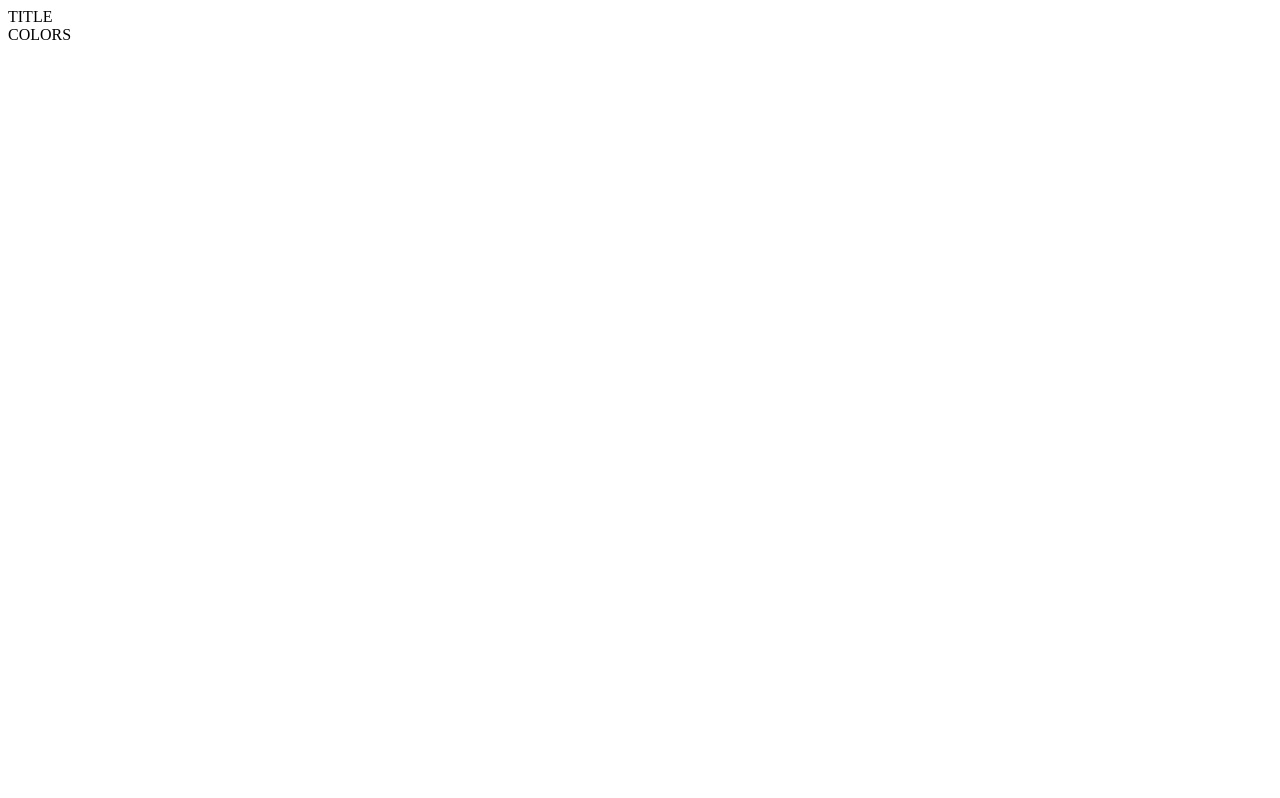
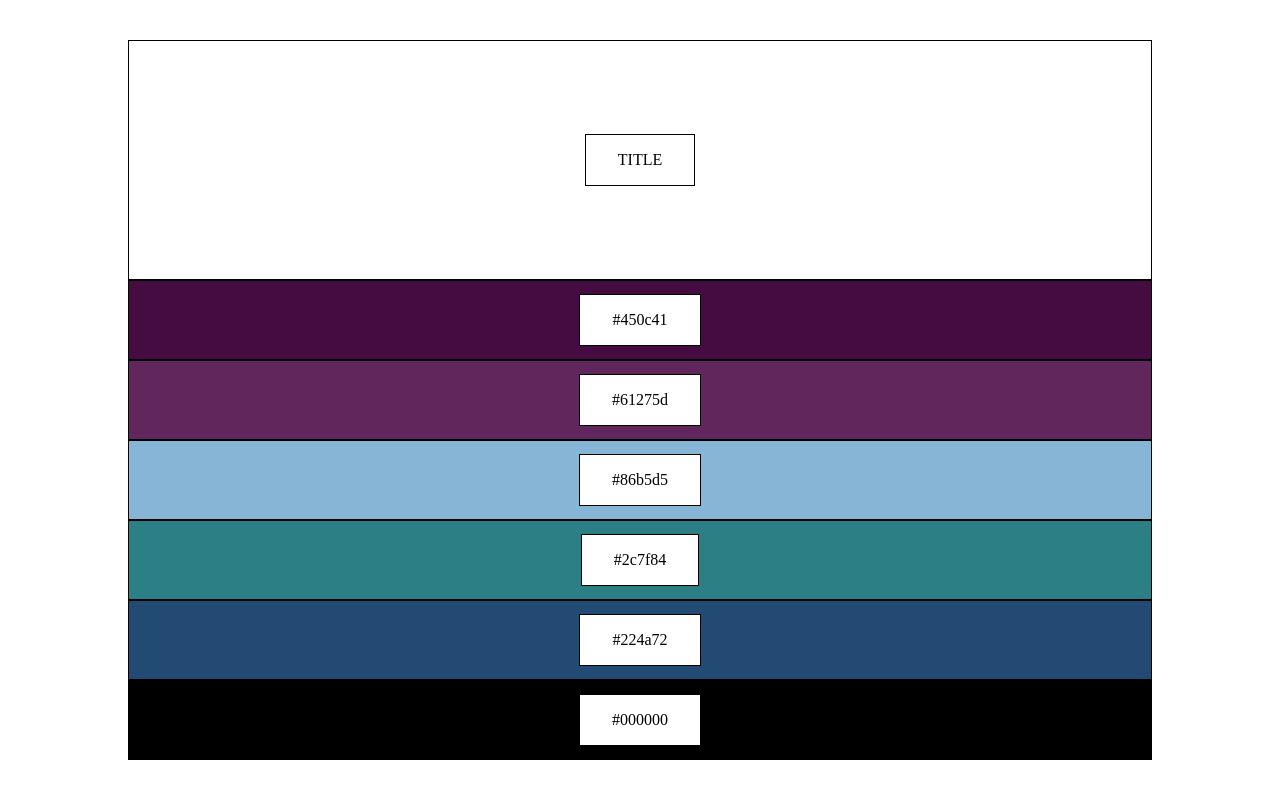
Before and after one commit to LySofDev/angular-color-picker, an Angular app: page / in a window 1280 px wide. Built offline with nearby package versions, Linux system fonts and the light colour scheme.

Commit message:
Added styles

```diff
--- a/src/app/color-picker/color-picker.component.css
+++ b/src/app/color-picker/color-picker.component.css
@@ -0,0 +1,44 @@
+.color-picker {
+  width: 100vw;
+  height: 100vh;
+  display: flex;
+  flex-direction: column;
+  align-items: center;
+  padding: 5vh 0;
+  box-sizing: border-box;
+}
+
+.banner {
+  width: 80vw;
+  height: 30vh;
+  display: flex;
+  justify-content: center;
+  align-items: center;
+  border: solid 1px black;
+  box-sizing: border-box;
+}
+
+.title {
+  background: white;
+  padding: 1em 2em;
+  display: inline-block;
+  border: solid 1px black;
+  box-sizing: border-box;
+}
+
+.colors {
+  width: 80vw;
+  height: 30vh;
+  display: flex;
+  flex-flow: wrap;
+}
+
+.swatch {
+  width: 80vw;
+  height: 10vh;
+  border: solid 1px black;
+  box-sizing: border-box;
+  display: flex;
+  justify-content: center;
+  align-items: center;
+}
--- a/src/app/color-picker/color-picker.component.html
+++ b/src/app/color-picker/color-picker.component.html
@@ -5,8 +5,13 @@
   </section>
 
   <section class="colors">
-    <div class="swatch">
-      COLORS
+    <div
+      *ngFor="let color of colors"
+      class="swatch"
+      [ngStyle]="{ 'background': color }">
+      <div class="title">
+        {{ color }}
+      </div>
     </div>
   </section>
 
--- a/src/app/color-picker/color-picker.component.ts
+++ b/src/app/color-picker/color-picker.component.ts
@@ -7,13 +7,16 @@ import { ColorsService } from './colors.service';
   styleUrls: ['./color-picker.component.css']
 })
 export class ColorPickerComponent implements OnInit {
+  colors: string[] = [];
 
   constructor(
     private colorsService: ColorsService
   ) { }
 
   ngOnInit() {
-    console.log(this.colorsService.getColors());
+    this.colorsService.getColors().subscribe((colors: string[]) => {
+      this.colors = colors;
+    });
   }
 
 }
--- a/src/app/color-picker/colors.service.ts
+++ b/src/app/color-picker/colors.service.ts
@@ -1,4 +1,5 @@
 import { Injectable } from '@angular/core';
+import { Observable, of } from 'rxjs';
 import { ColorPickerModule } from './color-picker.module';
 
 @Injectable({
@@ -12,14 +13,14 @@ export class ColorsService {
   * A collection of existing colors
   * @returns The HEX values for 6 colors
   */
-  getColors(): string[] {
-    return [
+  getColors(): Observable<string[]> {
+    return of([
       "#450c41",
       "#61275d",
       "#86b5d5",
       "#2c7f84",
       "#224a72",
       "#000000"
-    ];
+    ]);
   }
 }
--- a/src/styles.css
+++ b/src/styles.css
@@ -1 +1,4 @@
-/* You can add global styles to this file, and also import other style files */
+html, body {
+  margin: 0;
+  padding: 0;
+}
```
